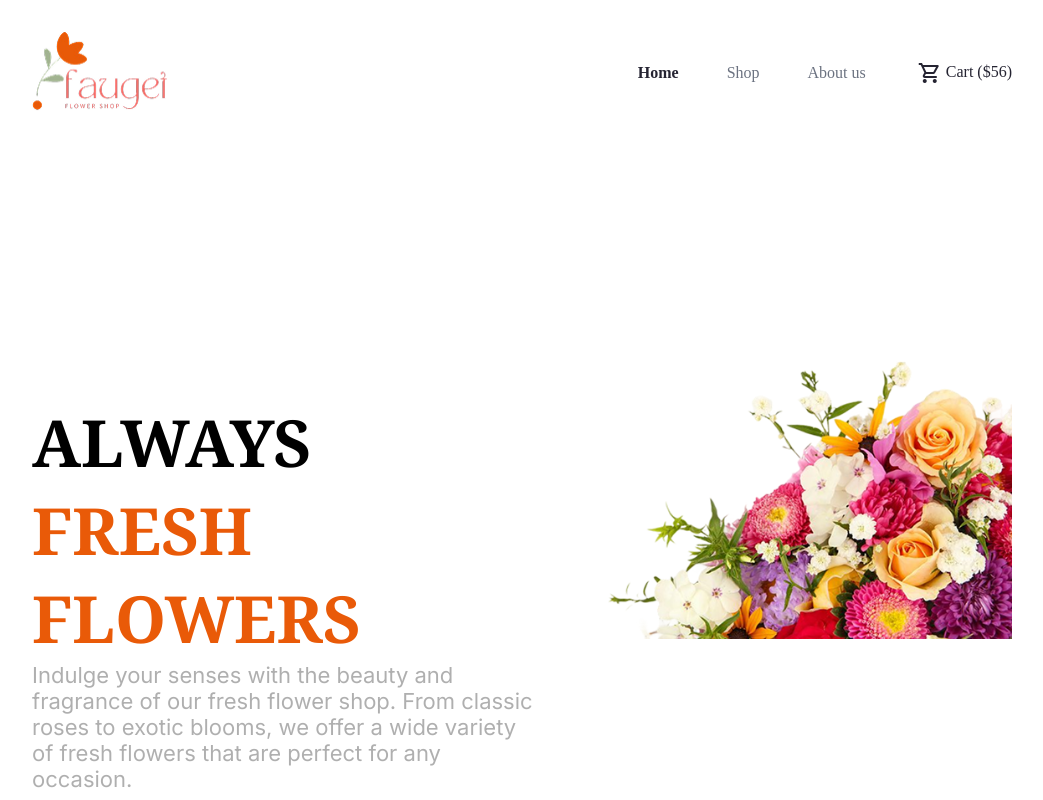
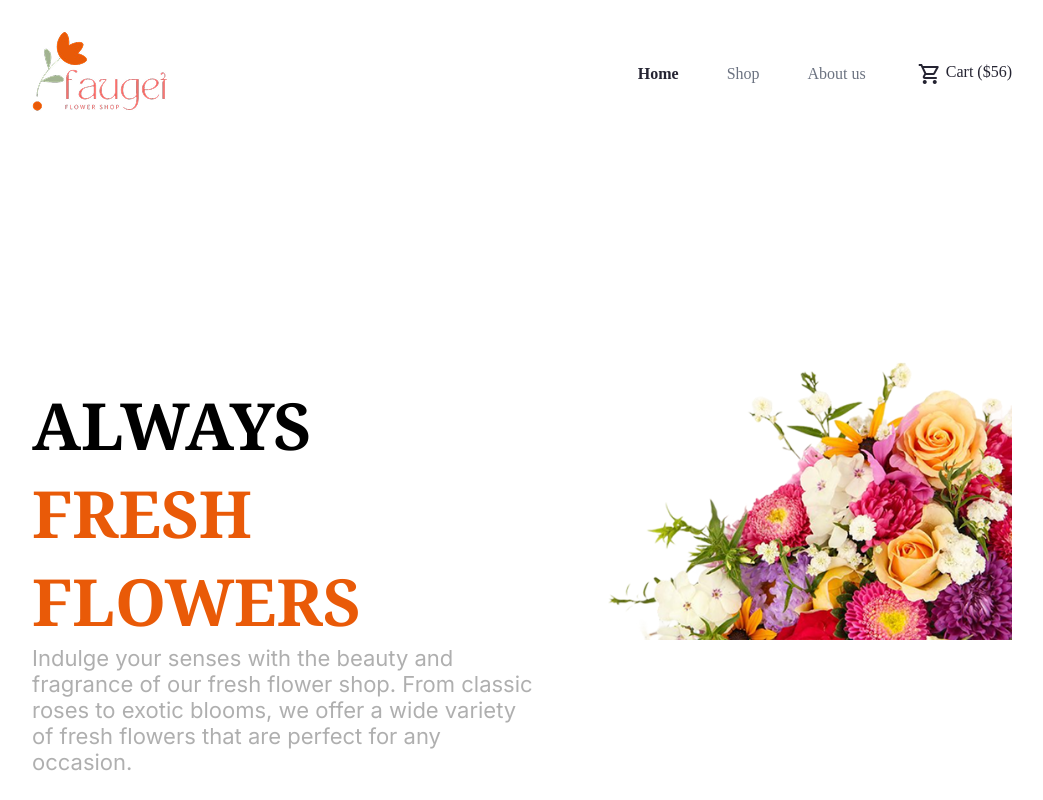
Before and after one commit to Reazul87/RESPONSIVE_FLOWERS_WEBSITE, a plain HTML site: page index.html in a window 1280 px wide. Shown: the top 800 px of the page, without its empty margins (118-1161 px from the left). Drawn offline with nearby package versions, Linux system fonts and the light colour scheme.

Commit message:
RESPONSIVE_FLOWERS_WEBSITE_COMPLETE

```diff
--- a/styles/style.css
+++ b/styles/style.css
@@ -39,11 +39,6 @@ img {
 .navbar-section {
     margin: 30px 150px 120px;
 
-}
-
-.logo img {
-    width: 135px;
-    height: 82px;
 }
 
 .navbar-container {
@@ -94,7 +89,7 @@ ol li span {
 }
 
 .hero-content {
-    padding-top: 162px;
+    padding-top: 144px;
     width: 600px;
 }
 
@@ -414,11 +409,6 @@ ol li span {
 
 .left-logo {
     flex: 1;
-}
-
-#left-logo img {
-    width: 135px;
-    height: 82px;
 }
 
 .middle-menubar a {
```
